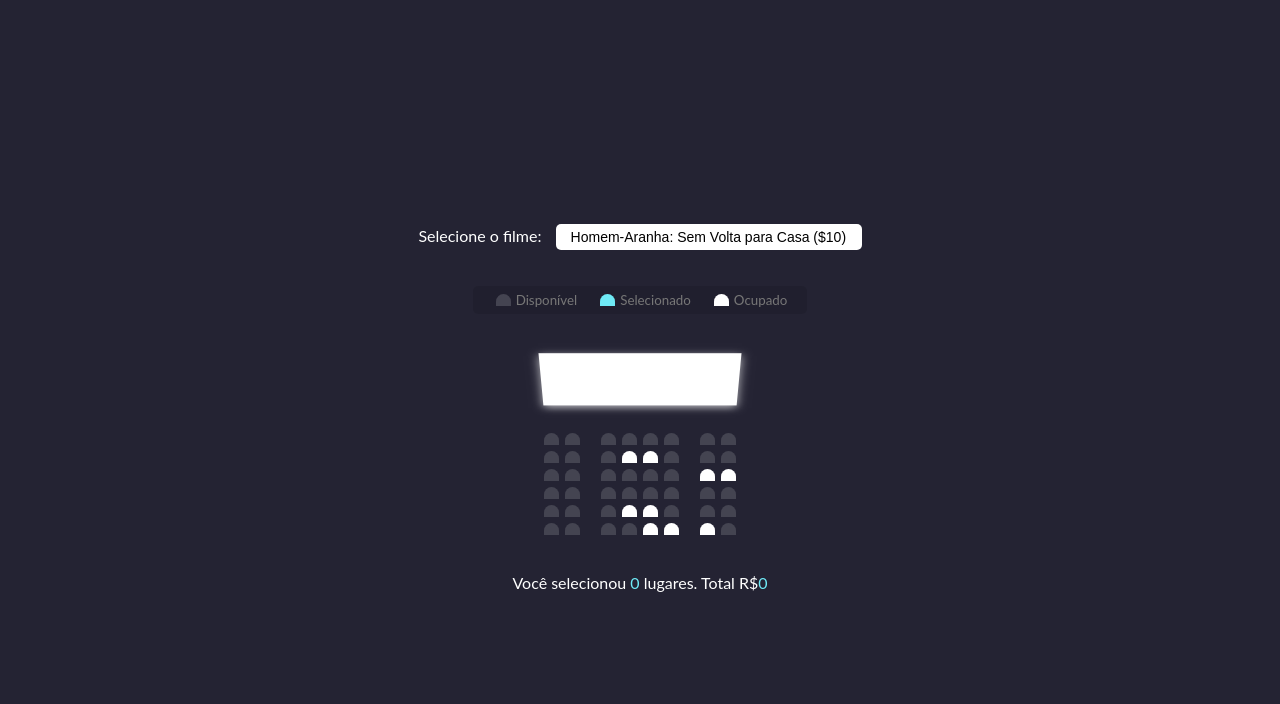
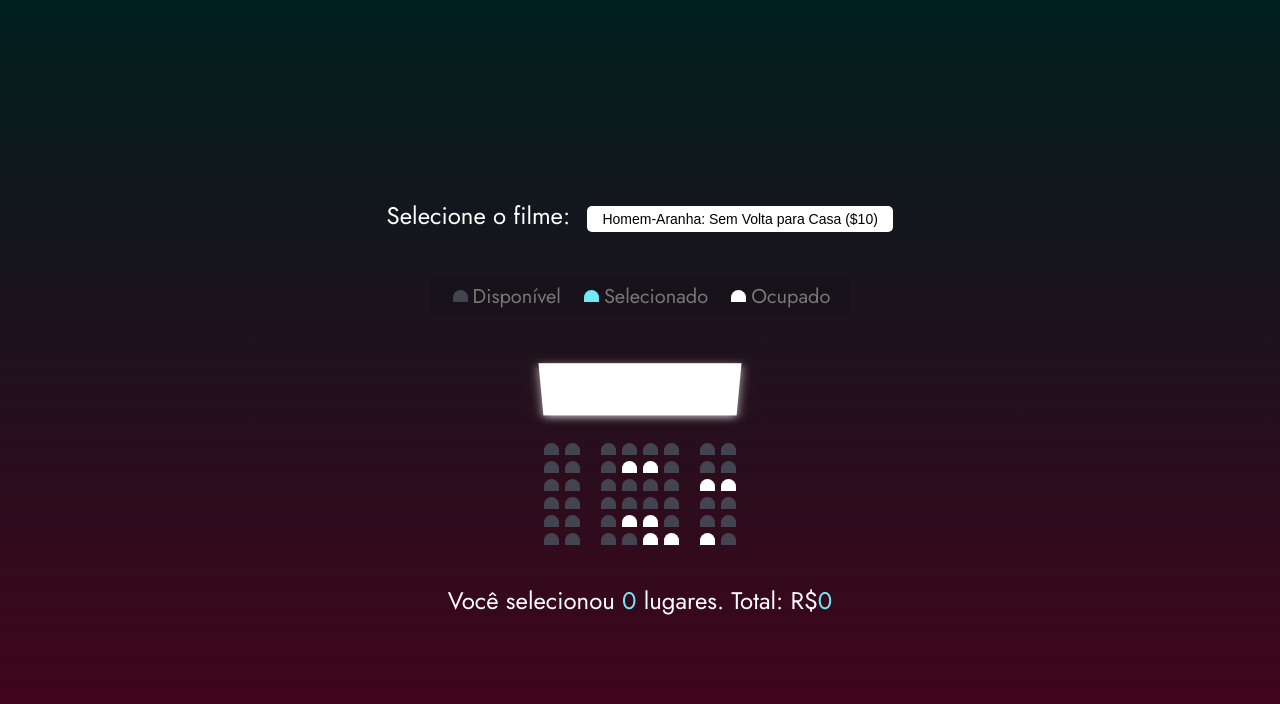
Before and after one commit to a-gva/compra-ingressos-cinema, a plain HTML site: page index.html in a window 1280 px wide. Drawn offline with Linux system fonts and the light colour scheme.

Commit message:
second-version

```diff
--- a/index.html
+++ b/index.html
@@ -97,7 +97,7 @@
         </div>
         <p class="text">Você selecionou
             <span id="count">0</span>
-            lugares. Total R$<span id="total">0</span>
+            lugares. Total: R$<span id="total">0</span>
         </p>
         <script src="script.js "></script>
     </body>
--- a/style.css
+++ b/style.css
@@ -5,15 +5,18 @@
 }
 
 body {
-  background-color: #242333;
+  /* background-color: #242333; */
   color: #fff;
+  background-color: #48011b;
+  background-image: linear-gradient(0deg, #48011b 0%, #001f1e 100%);
   display: flex;
   flex-direction: column;
   align-items: center;
   justify-content: center;
   height: 100vh;
-  font-family: 'lato', sans-serif;
+  font-family: 'Jost', sans-serif;
   margin: 0;
+  font-size: 24px;
 }
 
 .movie-container {
```
Also changed, not shown: 1 other file.
